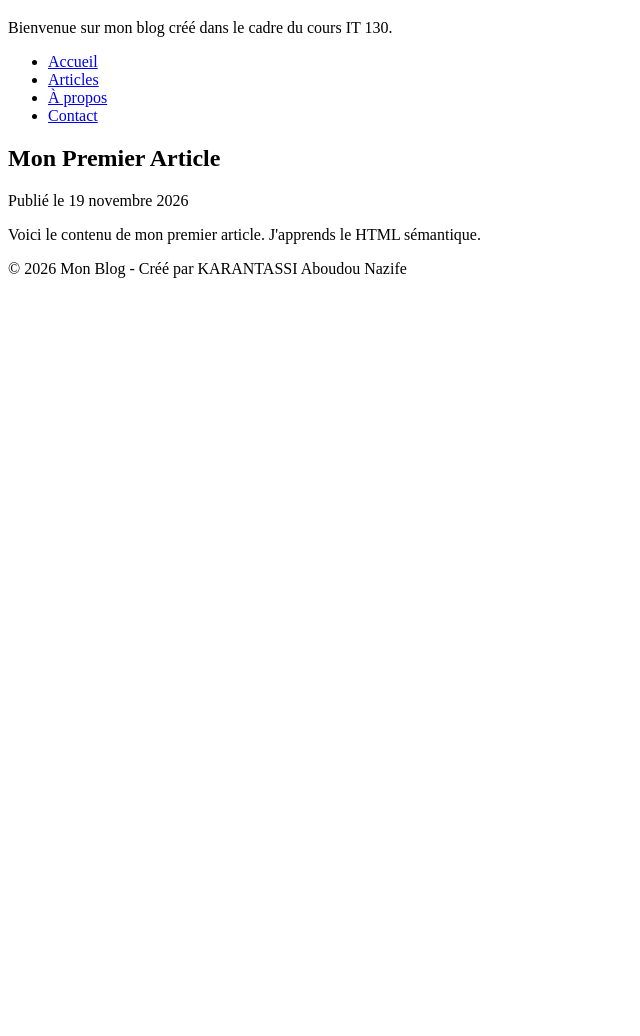
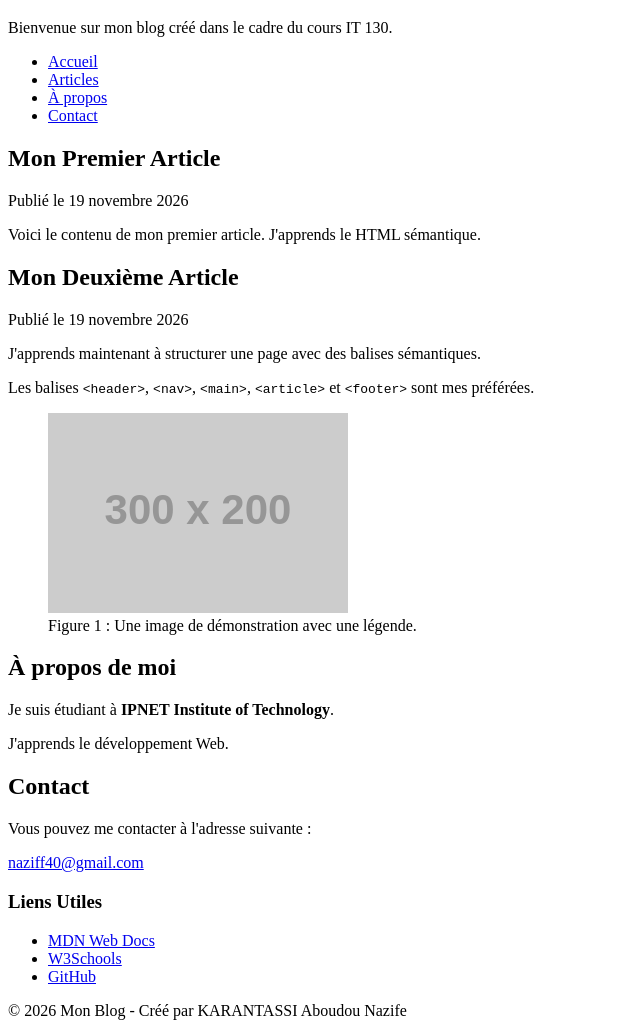
Before and after one commit to aboudoukarantassi/ipnet-it130-nazife, a plain HTML site: page blog.html in a window 1280 px wide. Shown: the part 61-1097 px from the top of the page, without its empty margins (0-640 px from the left). Before the commit the page ends 800 px from the top, so only its background shows below. Drawn offline with Linux system fonts and the light colour scheme; placeholder pictures from the web are drawn by us.

Commit message:
Atelier 2 : enrichissement de la page blog

```diff
--- a/blog.html
+++ b/blog.html
@@ -8,7 +8,7 @@
 <body>
 
 <!-- En-tête de la page -->
-<header>
+<header id="accueil">
 <h1>Mon Blog Personnel</h1>
 <p>Bienvenue sur mon blog créé dans le cadre du cours IT 130.</p>
 </header>
@@ -25,13 +25,55 @@
 
 <!-- Contenu principal -->
 <main>
+
 <!-- Article principal -->
-<article>
+<article id="articles">
 <h2>Mon Premier Article</h2>
 <p>Publié le <time datetime="2026-11-19">19 novembre 2026</time></p>
 <p>Voici le contenu de mon premier article. J'apprends le HTML sémantique.</p>
 </article>
+
+<!-- Deuxième article -->
+<article>
+<h2>Mon Deuxième Article</h2>
+<p>Publié le <time datetime="2026-11-19">19 novembre 2026</time></p>
+<p>J'apprends maintenant à structurer une page avec des balises sémantiques.</p>
+<p>Les balises <code>&lt;header&gt;</code>, <code>&lt;nav&gt;</code>,
+<code>&lt;main&gt;</code>, <code>&lt;article&gt;</code> et
+<code>&lt;footer&gt;</code> sont mes préférées.</p>
+</article>
+
+<!-- Image avec légende -->
+<figure>
+<img src="https://placehold.co/300x200" alt="Image de démonstration montrant un paysage">
+<figcaption>Figure 1 : Une image de démonstration avec une légende.</figcaption>
+</figure>
+
+<!-- Section À propos -->
+<section id="apropos">
+<h2>À propos de moi</h2>
+<p>Je suis étudiant à <strong>IPNET Institute of Technology</strong>.</p>
+<p>J'apprends le développement Web.</p>
+</section>
+
+<!-- Section Contact -->
+<section id="contact">
+<h2>Contact</h2>
+<p>Vous pouvez me contacter à l'adresse suivante :</p>
+<p><a href="mailto:naziff40@gmail.com">naziff40@gmail.com</a></p>
+</section>
+
 </main>
+
+<!-- Barre latérale -->
+<aside>
+<h3>Liens Utiles</h3>
+<ul>
+<li><a href="https://developer.mozilla.org/fr/" target="_blank">MDN Web Docs</a></li>
+<li><a href="https://www.w3schools.com/" target="_blank">W3Schools</a></li>
+<li><a href="https://github.com/" target="_blank">GitHub</a></li>
+</ul>
+</aside>
 
 <!-- Pied de page -->
 <footer>
```
